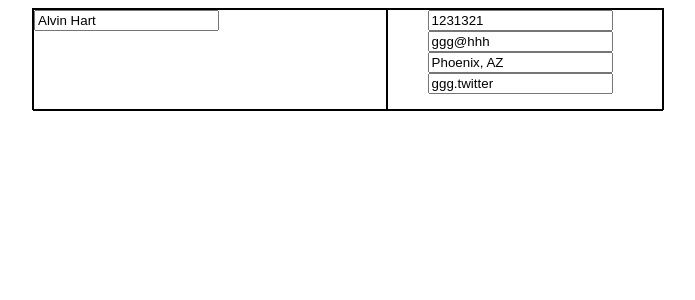
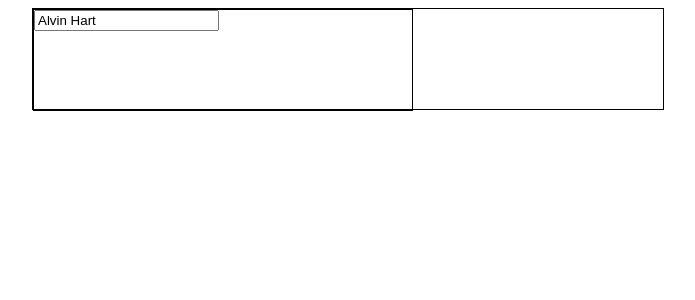
Before and after one commit to greenzombie123/cv-application, a React (Vite) app: page / in a window 1280 px wide. Shown: the top 300 px of the page, without its empty margins (292-987 px from the left). Built offline with nearby package versions, Linux system fonts and the light colour scheme.

Commit message:
Implement state and setState for Name component

```diff
--- a/src/components/TopInfoSection/Name.jsx
+++ b/src/components/TopInfoSection/Name.jsx
@@ -1,10 +1,10 @@
 import Input from "../UtilityComponents/Input"
 import "../css/Name.css"
 
-function Name({name}){
+function Name({name, onChange}){
     return (
         <div className="name">
-            <Input value={name}/>
+            <Input value={name} onChange={onChange}/>
         </div>
     )
 }
--- a/src/components/TopInfoSection/TopInfoSection.jsx
+++ b/src/components/TopInfoSection/TopInfoSection.jsx
@@ -1,14 +1,27 @@
+import { useState } from "react";
 import "../css/Top.css"
 import ContactInfo from "./ContactInfo";
 import Name from "./Name";
 
 function TopInfoSection() {
-    let name = "Alvin Hart"
-    let contactInfo = {phoneNumber:1231321, email:"ggg@hhh", socialMedia:"ggg.twitter", address:"Phoenix, AZ"}
+    const [name, setName] = useState("Alvin Hart")
+    const [contactInfo, setContactInfo] = useState({phoneNumber:1231321, email:"ggg@hhh", socialMedia:"ggg.twitter", address:"Phoenix, AZ"})
+
+    function onNameChange(e){
+        setName(e.target.value)
+    }
+
+    function onContactInfoChange(e){
+        setContactInfo(e)
+    }
+
+    //let name = "Alvin Hart"
+    //let contactInfo = {phoneNumber:1231321, email:"ggg@hhh", socialMedia:"ggg.twitter", address:"Phoenix, AZ"}
+
     return (
         <div className="top">
-           <Name name={name}/>
-           <ContactInfo {...contactInfo}/>
+           <Name name={name} onChange={onNameChange}/>
+           {/* <ContactInfo {...contactInfo}/> */}
         </div>
     )
 }
--- a/src/components/UtilityComponents/Input.jsx
+++ b/src/components/UtilityComponents/Input.jsx
@@ -1,6 +1,6 @@
-function Input({value, className, becameText, type = "text", placeholder = null, pattern=null}){
+function Input({value, onChange, className, becameText, type = "text", placeholder = null, pattern=null}){
     return(
-        <input type={type} className={className} value={value} placeholder={placeholder} pattern={pattern}/>
+        <input type={type} className={className} value={value} onChange={e=>onChange(e)} placeholder={placeholder} pattern={pattern}/>
     )
 }
 
```
